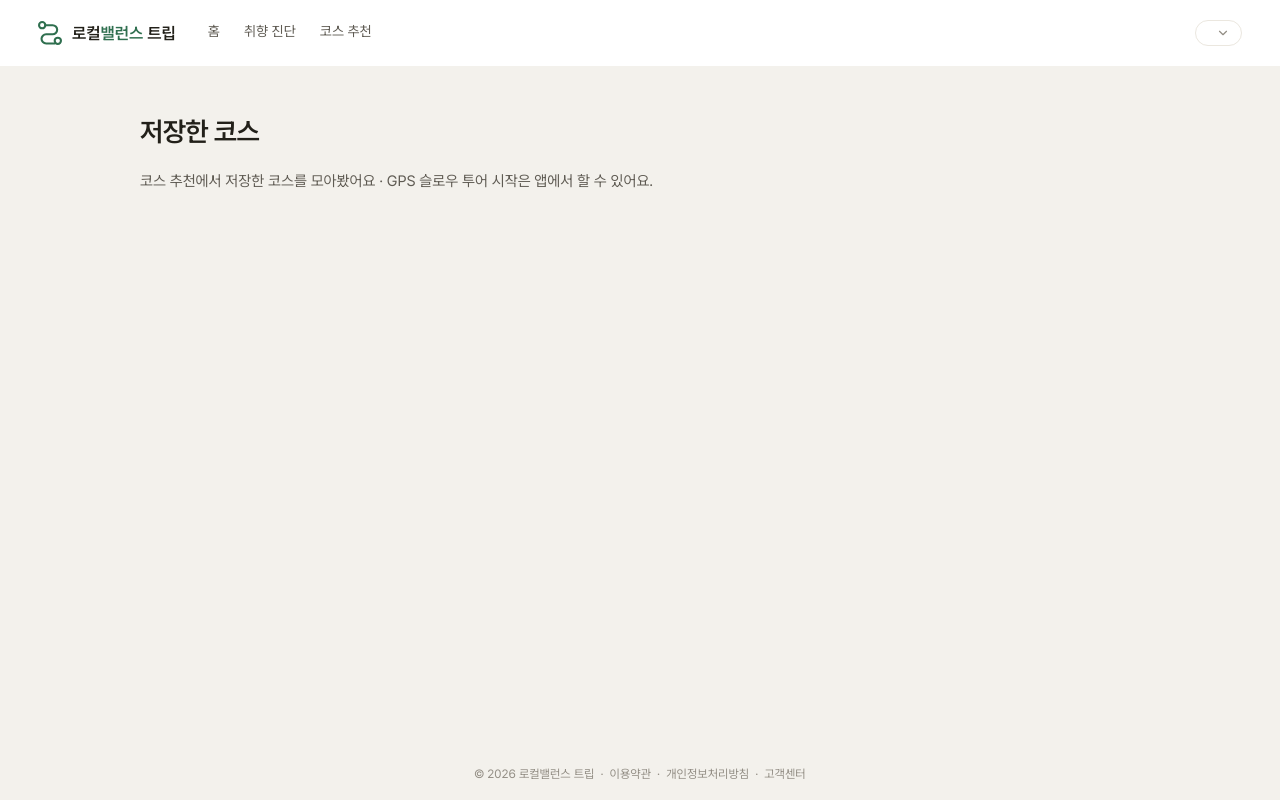
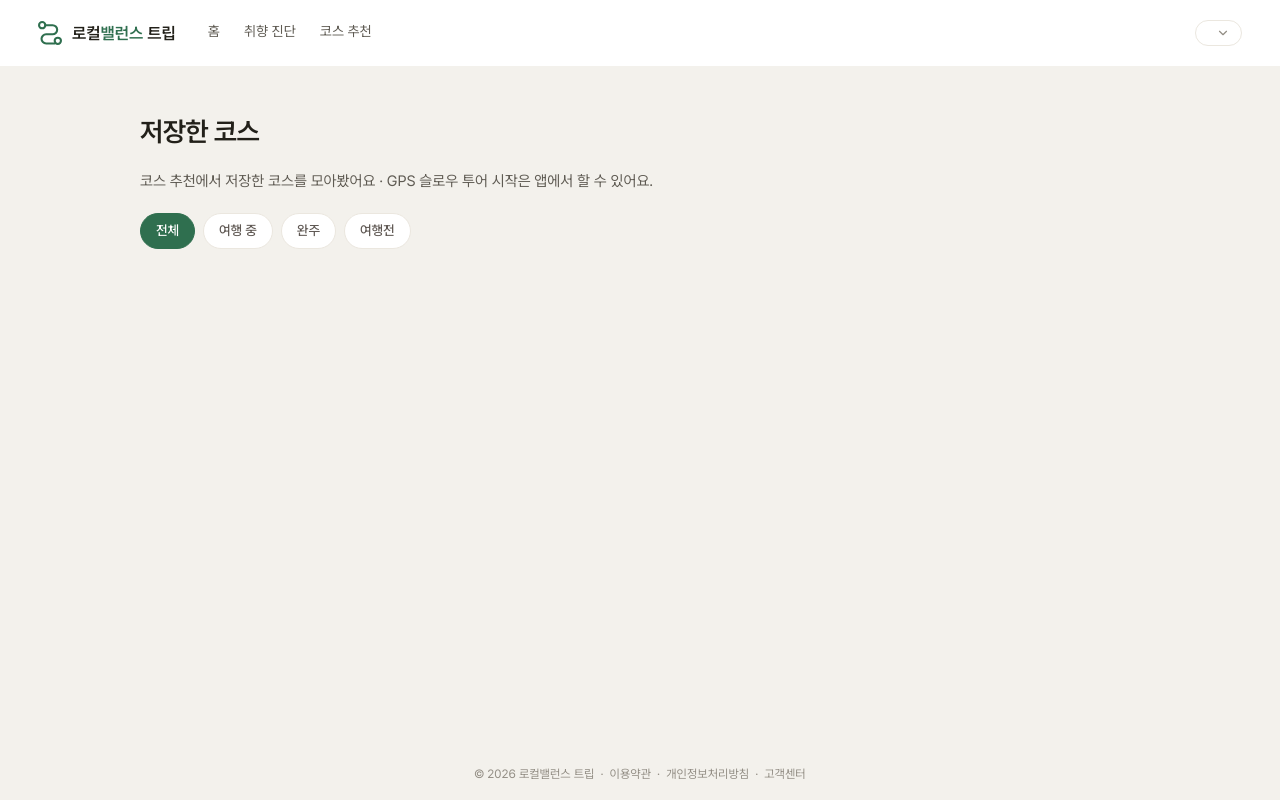
Before and after one commit to HD-GZ/LOCAL_BALANCE_TRIP_FRONT, a Next.js app: page /mypage in a window 1280 px wide. Built offline with nearby package versions, Linux system fonts and the light colour scheme; no server answers.

Commit message:
refactor: 저장 코스 필터/삭제 UI 구조 정리 및 서버 사이드 필터링 적용

```diff
--- a/src/app/(main)/mypage/SavedCourseCard.tsx
+++ b/src/app/(main)/mypage/SavedCourseCard.tsx
@@ -75,6 +75,7 @@ export default function SavedCourseCard({ course }: SavedCourseCardProps) {
           <DialogTrigger asChild>
             <button
               type="button"
+              aria-label="저장 취소"
               className="absolute top-2.5 right-2.5 flex size-8 cursor-pointer items-center justify-center rounded-full border border-[#EBE7DF] bg-white/90"
             >
               <Bookmark className="size-4 fill-[#5B7488] text-[#5B7488]" />
--- a/src/app/(main)/mypage/SavedCourseList.tsx
+++ b/src/app/(main)/mypage/SavedCourseList.tsx
@@ -1,46 +1,6 @@
-"use client";
-
-import { useState } from "react";
 import type { SavedCourse } from "@/features/recommendation/types";
-import { cn } from "@/lib/utils";
 import SavedCourseCard from "./SavedCourseCard";
 import SavedCoursePager from "./SavedCoursePager";
-
-const TOUR_STATUS: StatusProps[] = [
-  {
-    id: 1,
-    value: "all",
-    title: "전체",
-  },
-  {
-    id: 2,
-    value: "progress",
-    title: "여행 중",
-  },
-  {
-    id: 3,
-    value: "completed",
-    title: "완주",
-  },
-  {
-    id: 4,
-    value: "before",
-    title: "여행전",
-  },
-];
-type TourStatusValue = "all" | "progress" | "completed" | "before";
-
-interface StatusProps {
-  id: number;
-  value: TourStatusValue;
-  title: "전체" | "여행 중" | "완주" | "여행전";
-}
-
-const STATUS_FILTER_MAP: Record<Exclude<TourStatusValue, "all">, SavedCourse["status"]> = {
-  before: "BEFORE_TRIP",
-  progress: "TRAVELING",
-  completed: "COMPLETED",
-};
 
 type SavedCourseListProps = {
   courses: SavedCourse[];
@@ -55,44 +15,14 @@ export default function SavedCourseList({
   totalPages,
   onPageChange,
 }: SavedCourseListProps) {
-  const [selectedStatus, setSelectedStatus] = useState<TourStatusValue>("all");
-  const filteredCourses =
-    selectedStatus === "all"
-      ? courses
-      : courses.filter((course) => course.status === STATUS_FILTER_MAP[selectedStatus]);
-
   return (
     <div className="flex w-full flex-col items-start gap-7">
-      <div className="flex items-center gap-2">
-        {TOUR_STATUS.map((state) => (
-          <button
-            key={state.id}
-            className={cn(
-              "flex h-9 items-center justify-center rounded-[100px] border px-3.75 text-[13.5px] font-medium tracking-[-0.135px] cursor-pointer",
-              selectedStatus === state.value
-                ? "border-[#2F6F4F] bg-[#2F6F4F] text-white"
-                : "border-[#EBE7DF] bg-white text-[#5F5853]",
-            )}
-            onClick={() => {
-              setSelectedStatus(state.value);
-            }}
-          >
-            {state.title}
-          </button>
+      <div className="grid w-full grid-cols-4 gap-4.5">
+        {courses.map((course) => (
+          <SavedCourseCard key={course.savedCourseId} course={course} />
         ))}
       </div>
-      {filteredCourses.length === 0 ? (
-        <p className="text-[13px] text-[#928D84] w-full justify-center flex">이 상태의 저장한 코스가 없어요.</p>
-      ) : (
-        <>
-        <div className="grid w-full grid-cols-4 gap-4.5">
-          {filteredCourses.map((course) => (
-            <SavedCourseCard key={course.savedCourseId} course={course} />
-          ))}
-        </div>
-        <SavedCoursePager page={page} totalPages={totalPages} onPageChange={onPageChange} />
-        </>
-      )}
+      <SavedCoursePager page={page} totalPages={totalPages} onPageChange={onPageChange} />
     </div>
   );
 }
--- a/src/app/(main)/mypage/page.tsx
+++ b/src/app/(main)/mypage/page.tsx
@@ -3,17 +3,28 @@ import { useEffect, useState } from "react";
 import { useQuery } from "@tanstack/react-query";
 import { recommendationQueries } from "@/features/recommendation/queries";
 import { isApiError } from "@/lib/api/error";
+import { cn } from "@/lib/utils";
 import SavedCourseEmpty from "./SavedCourseEmpty";
 import SavedCourseList from "./SavedCourseList";
+import { STATUS_FILTER_MAP, TOUR_STATUS, type TourStatusValue } from "./tourStatus";
 
 const PAGE_SIZE = 12;
 
 export default function MyPage() {
   const [page, setPage] = useState(1);
-  const savedCoursesQuery = useQuery(recommendationQueries.savedCourses(page, PAGE_SIZE));
+  const [selectedStatus, setSelectedStatus] = useState<TourStatusValue>("all");
+  const statusParam = selectedStatus === "all" ? undefined : STATUS_FILTER_MAP[selectedStatus];
+  const savedCoursesQuery = useQuery(
+    recommendationQueries.savedCourses(page, PAGE_SIZE, statusParam),
+  );
   const courses = savedCoursesQuery.data?.courses ?? [];
   const totalPages = savedCoursesQuery.data?.totalPages ?? 1;
   const totalCount = savedCoursesQuery.data?.totalCount ?? 0;
+
+  const handleStatusChange = (status: TourStatusValue) => {
+    setSelectedStatus(status);
+    setPage(1);
+  };
 
   // 마지막 페이지의 마지막 코스를 삭제하면 서버가 돌려주는 totalPages가 줄어들어
   // 지금 보고 있는 page가 범위를 벗어날 가능성 존재. 응답을 받기 전까진 알 수 없어서
@@ -35,7 +46,7 @@ export default function MyPage() {
             코스 추천에서 저장한 코스를 모아봤어요 · GPS 슬로우 투어 시작은 앱에서 할 수 있어요.
           </p>
         </div>
-        <main className="flex w-full flex-col items-start">
+        <main className="flex w-full flex-col items-start gap-7">
           {savedCoursesQuery.isError && (
             <p className="text-[13px] text-red-500">
               {isApiError(savedCoursesQuery.error)
@@ -43,7 +54,32 @@ export default function MyPage() {
                 : "저장한 코스를 불러오는 중 오류가 발생했습니다."}
             </p>
           )}
-          {savedCoursesQuery.isSuccess && totalCount === 0 && <SavedCourseEmpty />}
+          {!(savedCoursesQuery.isSuccess && totalCount === 0 && selectedStatus === "all") && (
+            <div className="flex items-center gap-2">
+              {TOUR_STATUS.map((state) => (
+                <button
+                  key={state.id}
+                  className={cn(
+                    "flex h-9 cursor-pointer items-center justify-center rounded-[100px] border px-3.75 text-[13.5px] font-medium tracking-[-0.135px]",
+                    selectedStatus === state.value
+                      ? "border-[#2F6F4F] bg-[#2F6F4F] text-white"
+                      : "border-[#EBE7DF] bg-white text-[#5F5853]",
+                  )}
+                  onClick={() => handleStatusChange(state.value)}
+                >
+                  {state.title}
+                </button>
+              ))}
+            </div>
+          )}
+          {savedCoursesQuery.isSuccess && totalCount === 0 && selectedStatus === "all" && (
+            <SavedCourseEmpty />
+          )}
+          {savedCoursesQuery.isSuccess && totalCount === 0 && selectedStatus !== "all" && (
+            <p className="flex w-full justify-center text-[13px] text-[#928D84]">
+              이 상태의 저장한 코스가 없어요.
+            </p>
+          )}
           {courses.length > 0 && (
             <SavedCourseList
               courses={courses}
--- /dev/null
+++ b/src/app/(main)/mypage/tourStatus.ts
@@ -0,0 +1,22 @@
+import type { SavedCourse } from "@/features/recommendation/types";
+
+export type TourStatusValue = "all" | "progress" | "completed" | "before";
+
+type StatusOption = {
+  id: number;
+  value: TourStatusValue;
+  title: "전체" | "여행 중" | "완주" | "여행전";
+};
+
+export const TOUR_STATUS: StatusOption[] = [
+  { id: 1, value: "all", title: "전체" },
+  { id: 2, value: "progress", title: "여행 중" },
+  { id: 3, value: "completed", title: "완주" },
+  { id: 4, value: "before", title: "여행전" },
+];
+
+export const STATUS_FILTER_MAP: Record<Exclude<TourStatusValue, "all">, SavedCourse["status"]> = {
+  before: "BEFORE_TRIP",
+  progress: "TRAVELING",
+  completed: "COMPLETED",
+};
--- a/src/features/recommendation/api.ts
+++ b/src/features/recommendation/api.ts
@@ -4,6 +4,7 @@ import type {
   CourseDetailResponse,
   RecommendedCourse,
   RecommendedRegion,
+  SavedCourse,
   SavedCourseResponse,
 } from "./types";
 
@@ -29,9 +30,13 @@ export async function saveCourse(courseId: number) {
   return apiClient.post<null>(`/api/recommendations/courses/${courseId}/save`);
 }
 
-export async function getSavedCourses(page?: number, limit?: number) {
+export async function getSavedCourses(
+  page?: number,
+  limit?: number,
+  status?: SavedCourse["status"],
+) {
   return apiClient.get<SavedCourseResponse>("/api/saved-courses", {
-    params: { page, limit },
+    params: { page, limit, status },
   });
 }
 
--- a/src/features/recommendation/queries.ts
+++ b/src/features/recommendation/queries.ts
@@ -5,6 +5,7 @@ import {
   getRegionCourses,
   getSavedCourses,
 } from "@/features/recommendation/api";
+import type { SavedCourse } from "@/features/recommendation/types";
 
 export const recommendationQueryKeys = {
   all: ["recommendation"] as const,
@@ -14,8 +15,8 @@ export const recommendationQueryKeys = {
   courseDetail: (courseId: number) =>
     [...recommendationQueryKeys.all, "courses", courseId] as const,
   savedCoursesAll: () => [...recommendationQueryKeys.all, "saved-courses"] as const,
-  savedCourses: (page?: number, limit?: number) =>
-    [...recommendationQueryKeys.savedCoursesAll(), page, limit] as const,
+  savedCourses: (page?: number, limit?: number, status?: SavedCourse["status"]) =>
+    [...recommendationQueryKeys.savedCoursesAll(), page, limit, status] as const,
 };
 
 export const recommendationQueries = {
@@ -36,9 +37,9 @@ export const recommendationQueries = {
       queryKey: recommendationQueryKeys.courseDetail(courseId),
       queryFn: () => getCourseDetail(courseId),
     }),
-  savedCourses: (page?: number, limit?: number) =>
+  savedCourses: (page?: number, limit?: number, status?: SavedCourse["status"]) =>
     queryOptions({
-      queryKey: recommendationQueryKeys.savedCourses(page, limit),
-      queryFn: () => getSavedCourses(page, limit),
+      queryKey: recommendationQueryKeys.savedCourses(page, limit, status),
+      queryFn: () => getSavedCourses(page, limit, status),
     }),
 };
```
